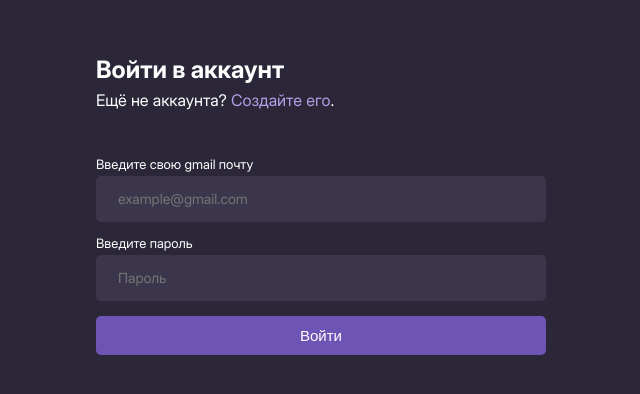
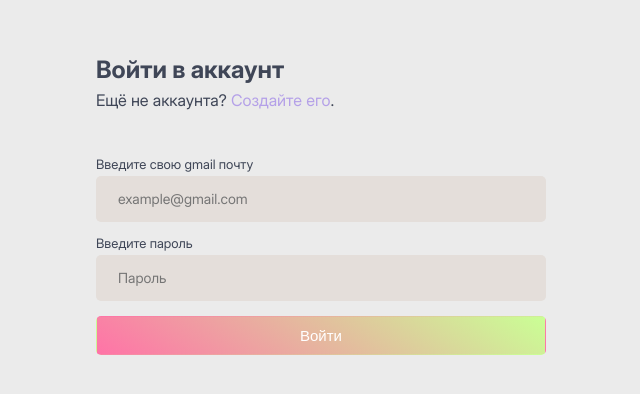
Before and after one commit to sadkovichus/fastfoodtips, a React (Vite) app: page /auth in a window 1280 px wide. Shown: the part 194-588 px from the top of the page, without its empty margins (319-959 px from the left). Built offline with nearby package versions, Linux system fonts and the light colour scheme.

Commit message:
chore: dist

```diff
--- a/src/app/styles/variables/dark.scss
+++ b/src/app/styles/variables/dark.scss
@@ -1,19 +1,19 @@
 html[data-theme='dark'] {
   /*? Цвета фона ?*/
-  --background-color: #2b2738;
+  --background-color: #ebebeb;
   /* Основной фон страницы */
   --block-background-color: #122023;
   /* Фон блоков */
 
   /*? Цвета текста ?*/
-  --text-color: #fefefe;
+  --text-color: #3f4657;
   /* Основной цвет текста */
   --secondary-text-color: #9795a1;
   /* Вторичный цвет текста */
 
   /*? Цвета кнопок ?*/
-  --button-background-color: #6e54b5;
-  --button-background-color-hover: #8164d2;
+  --button-background-color: linear-gradient(214deg, rgba(202, 255, 149, 1) 0%, rgba(255, 115, 167, 1) 100%);
+  --button-background-color-hover: linear-gradient(190deg, rgba(202, 255, 149, 1) 0%, rgba(255, 115, 167, 1) 100%);
   /* Фон кнопок */
   --button-text-color: #ffffff;
   /* Цвет текста на кнопках */
@@ -40,6 +40,6 @@ html[data-theme='dark'] {
   --blue-color-opacity: rgba(59, 73, 223, 0.4);
 
   /* Цвет инпута */
-  --input-background-color: #3b364c;
-  --input-border-color: #9280bd;
+  --input-background-color: #e4deda;
+  --input-border-color: #e6d3c7;
 }
--- a/src/shared/ui/button/ui/Button.module.scss
+++ b/src/shared/ui/button/ui/Button.module.scss
@@ -1,5 +1,5 @@
 .btn {
-	background-color: var(--button-background-color);
+	background: var(--button-background-color);
 	border: 1px solid transparent;
 	border-radius: 5px;
 	padding: 10px 20px;
```
Also changed, not shown: 16 other files (tests, documents, lock files or other folders).
